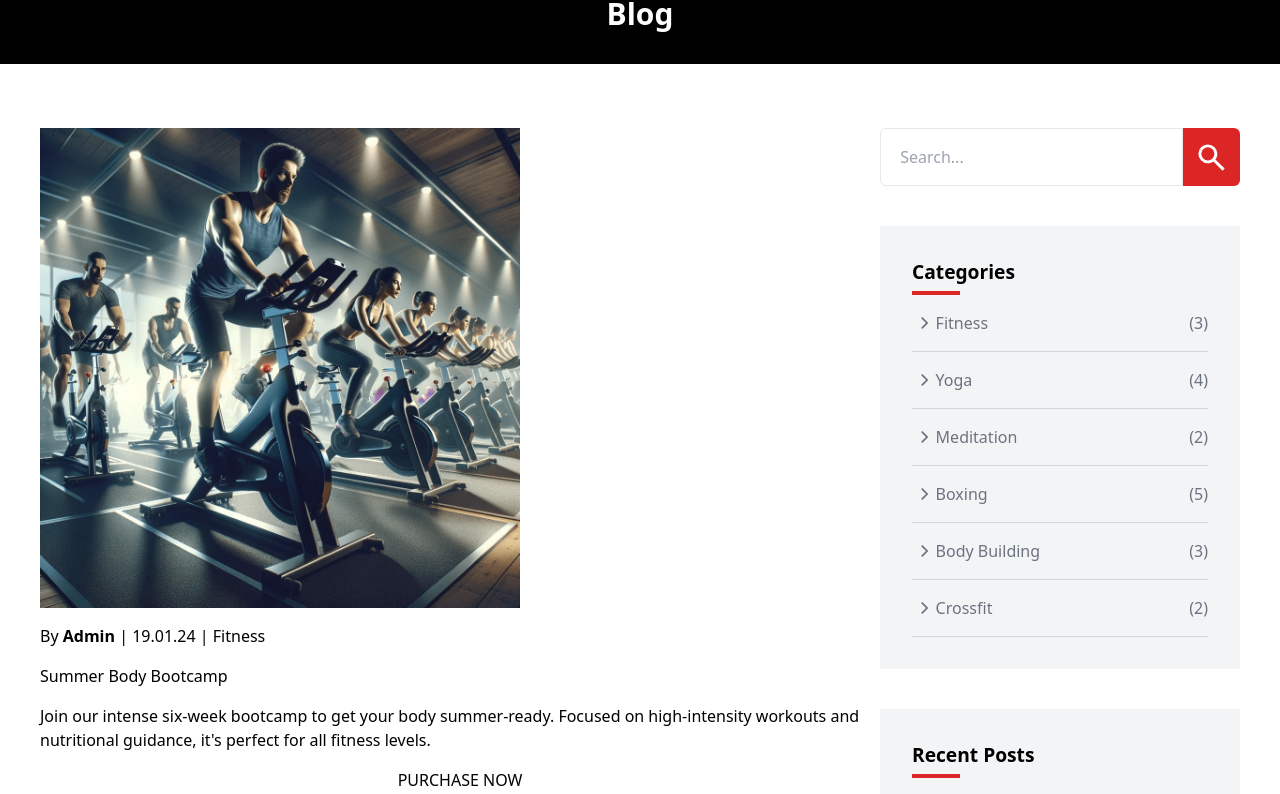
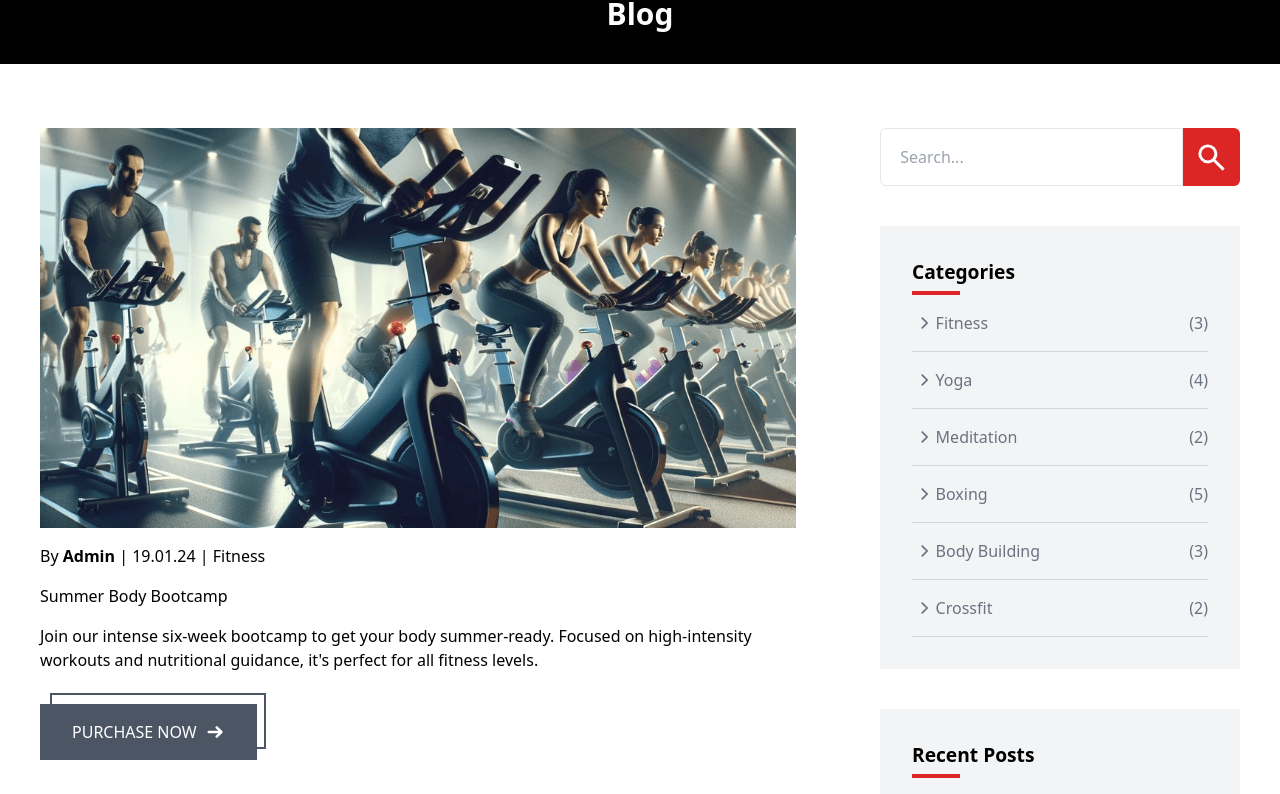
Before and after one commit to OnigiriKing/new-project, a React (Create React App) app: page /blog in a window 1280 px wide. Shown: the part 256-1050 px from the top of the page. Built offline with nearby package versions, Linux system fonts and the light colour scheme.

Commit message:
Style update

```diff
--- a/src/components/blogComp/Blog.Posts/Posts.jsx
+++ b/src/components/blogComp/Blog.Posts/Posts.jsx
@@ -3,20 +3,22 @@ import allSvg from "svg/allSvg";
 
 export default function Posts() {
   return (
-    <div>
+    <div class="flex flex-col gap-[2.5rem] w-[90%]">
       {Object.keys(blogPost).map((el) => {
         const post = blogPost[el];
         return (
           <div class="flex flex-col gap-[1rem]">
-            <div class="h-[30rem]">
-              <img class="h-full object-fill" src={post.img}></img>
+            <div class="h-[25rem]">
+              <img class="h-full object-cover w-full" src={post.img}></img>
             </div>
             <p>
               By <b>{post.author}</b> | {post.date} | {post.type}
             </p>
             <h3>{post.name}</h3>
             <p>{post.des}</p>
-            <button>PURCHASE NOW {allSvg(20).arrow}</button>
+            <button class="button-class mt-[1rem]">
+              PURCHASE NOW {allSvg(20).arrow}
+            </button>
           </div>
         );
       })}
```
Also changed, not shown: src/dist/style.css.
